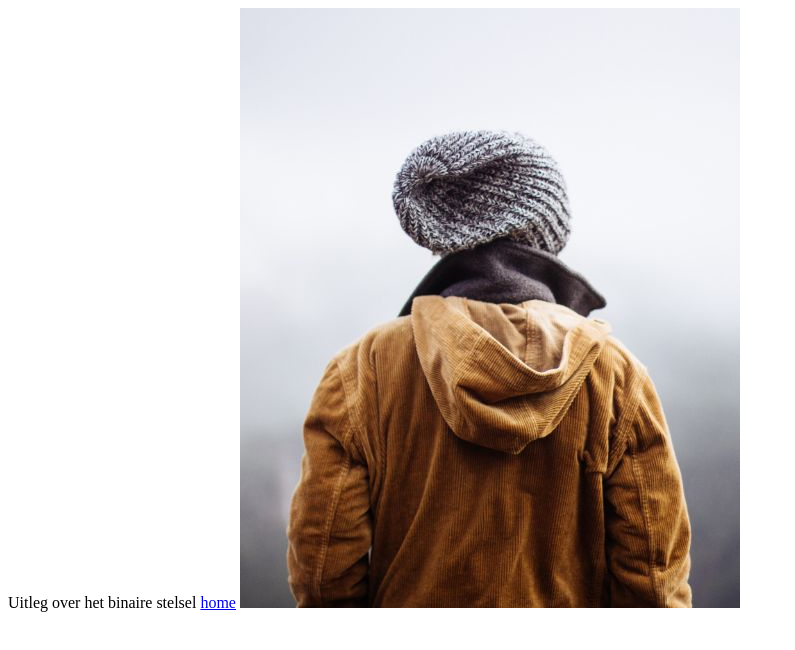
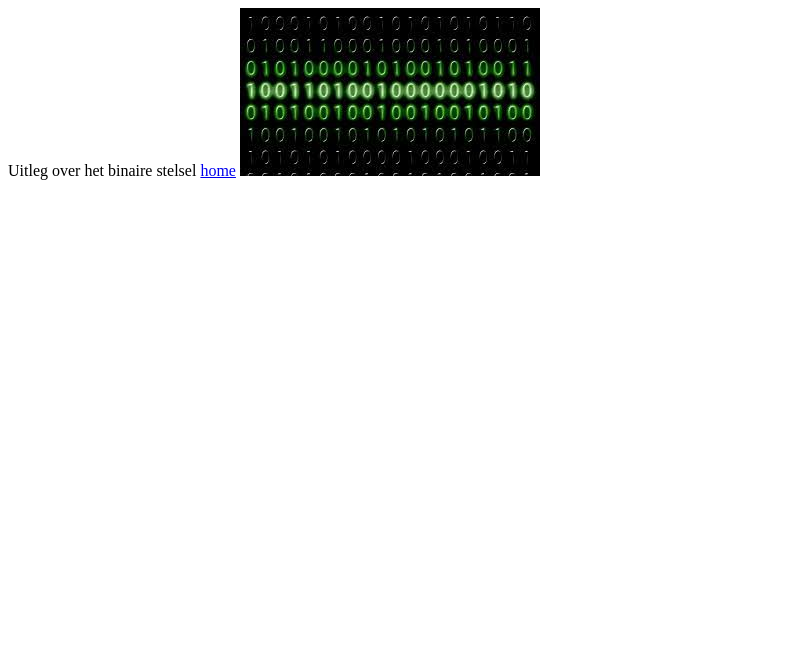
Before and after one commit to davidkoersen/davidkoersen.github.io, a plain HTML site: page binairstelsel.html in a window 1280 px wide. Shown: the whole page, without its empty margins (0-795 px from the left). Drawn offline with Linux system fonts and the light colour scheme.

Commit message:
Afbeelding V2.1

```diff
--- a/binairstelsel.html
+++ b/binairstelsel.html
@@ -10,7 +10,7 @@
 
         <a href="index.html">home</a> <!--Link terug naar de homepage-->
 
-        <img src="img_girl.jpg" alt="Dit is super mooie nulletjes en eentjes!">
+        <img src="binarycode.jfif" alt="Dit is super mooie nulletjes en eentjes!">
 
     </body>
 </html>
```
